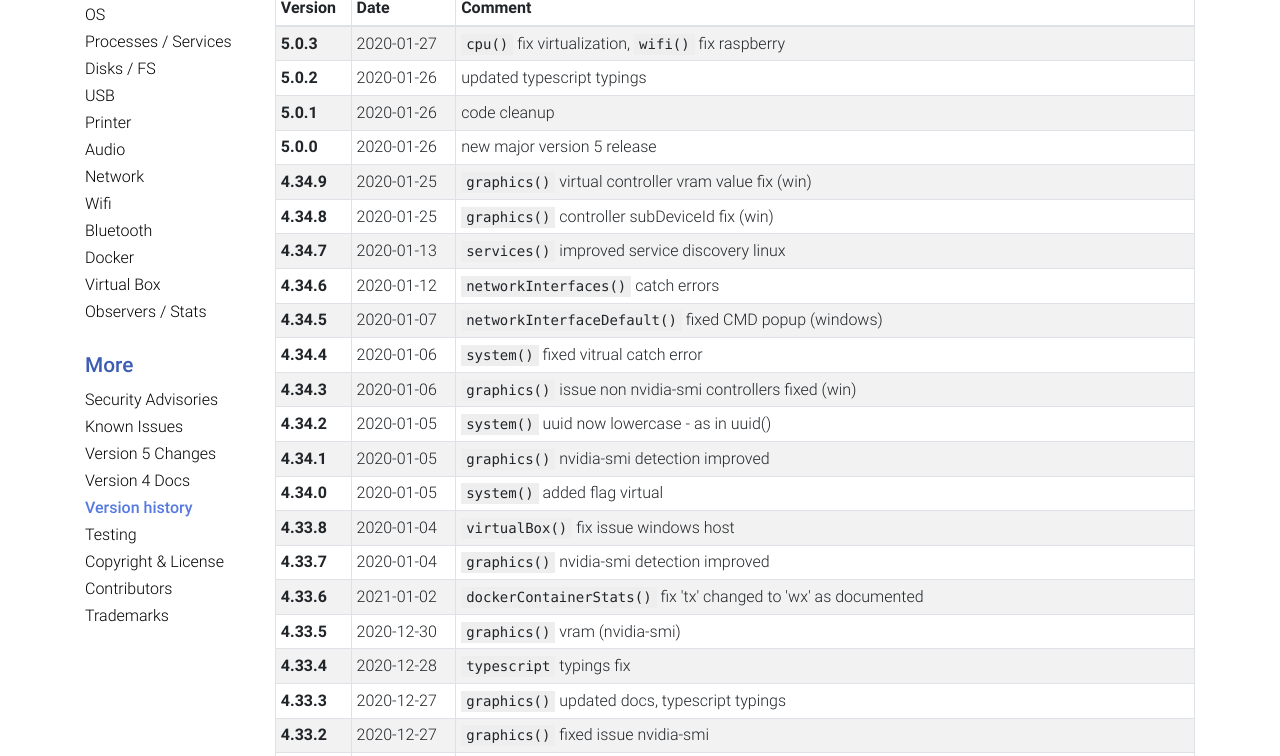
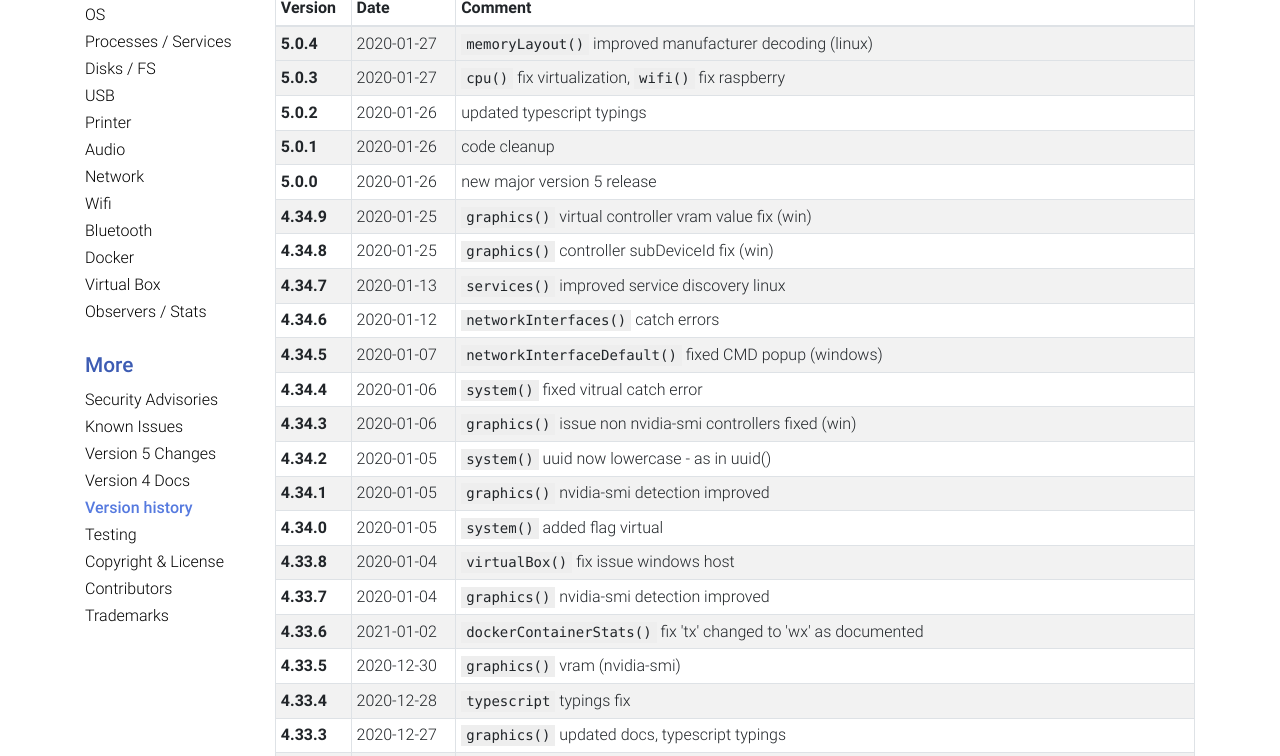
Before and after one commit to brendasmithhrhn842/systeminformation, a website: page docs/history.html in a window 1280 px wide. Shown: the part 344-1100 px from the top of the page. Drawn offline with nearby package versions, Linux system fonts and the light colour scheme.

Commit message:
MemoryLayout Manufacturer Codes Linux

```diff
--- a/docs/history.html
+++ b/docs/history.html
@@ -56,6 +56,12 @@
                   </tr>
                 </thead>
                 <tbody>
+                  <tr>
+                    <th scope="row">5.0.4</th>
+                    <td>2020-01-27</td>
+                    <td><span class="code">memoryLayout()</span> improved manufacturer decoding (linux)</td>
+                  </tr>
+                  <tr>
                   <tr>
                     <th scope="row">5.0.3</th>
                     <td>2020-01-27</td>
```
Also changed, not shown: docs/index.html (+1 -1 lines), CHANGELOG.md.
